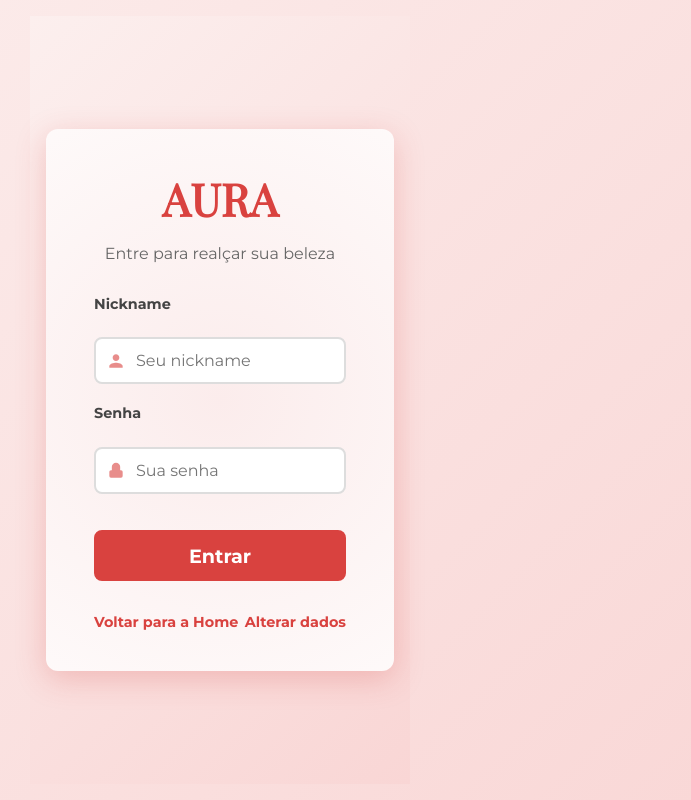
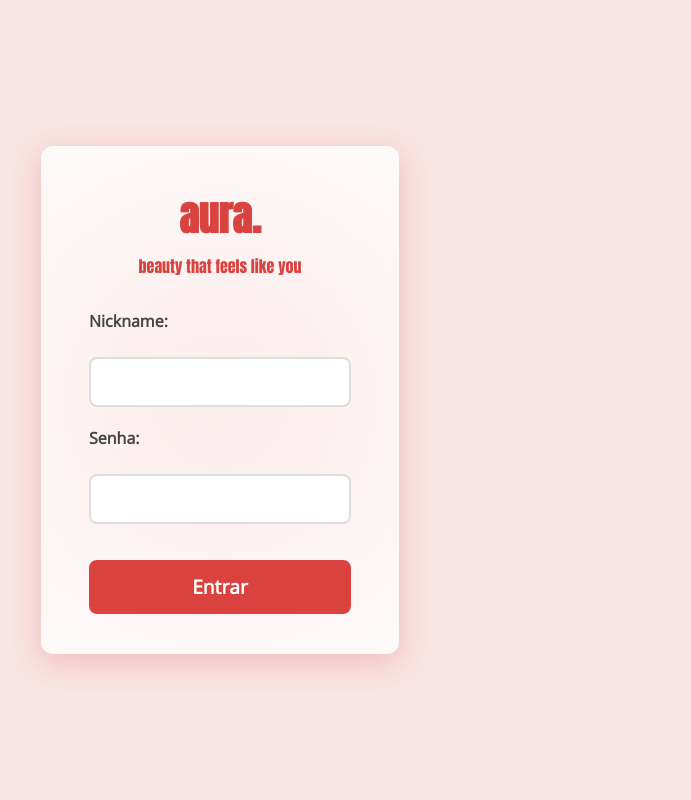
Before and after one commit to codegirletecvav/ProgWeb2, a PHP site: page /login.php in a window 1280 px wide. Shown: the whole page, without its empty margins (420-1111 px from the left). Run offline with PHP 8.4, Linux system fonts and the light colour scheme.

Commit message:
Update login.php

```diff
--- a/login.php
+++ b/login.php
@@ -50,10 +50,11 @@
 <head>
   <meta charset="UTF-8" />
   <meta name="viewport" content="width=device-width, initial-scale=1" />
-  <title>Login - AURA</title>
-  <link href="https://fonts.googleapis.com/css2?family=Montserrat:wght@400;700&family=Playfair+Display&display=swap" rel="stylesheet" />
+  <title>Login
+  </title>
+  <link href="https://fonts.googleapis.com/css2?family=Anton&family=Open+Sans&display=swap" rel="stylesheet" />
   <style>
-    /* Reset básico */
+
     * {
       box-sizing: border-box;
       margin: 0;
@@ -62,8 +63,8 @@
 
     body, html {
       height: 100%;
-      font-family: 'Montserrat', sans-serif;
-      background: linear-gradient(135deg, #fcefee 0%, #f9d6d5 100%);
+      font-family: 'Open Sans, sans-serif';
+      background: linear-gradient(135deg, #f9e5e4 0%, #f9e5e4 100%);
       display: flex;
       justify-content: center;
       align-items: center;
@@ -97,22 +98,13 @@
     }
 
     h1 {
-      font-family: 'Playfair Display', serif;
+      font-family: 'Anton', sans-serif;
       color: #d9423f;
-      font-size: 2.8rem;
-      margin-bottom: 1rem;
-      z-index: 1;
-      position: relative;
+      font-size: 2.5rem;
+      margin-bottom: 0.5rem;
     }
 
-    p.subtitle {
-      font-size: 1rem;
-      color: #666;
-      margin-bottom: 2rem;
-      font-weight: 500;
-      z-index: 1;
-      position: relative;
-    }
+
 
     form {
       display: flex;
@@ -126,9 +118,10 @@
       text-align: left;
       font-weight: 600;
       color: #444;
-      font-size: 0.9rem;
+      font-size: rem;
       margin-bottom: 0.3rem;
       user-select: none;
+      font-family: 'Open Sans', sans-serif;
     }
 
     input[type="text"],
@@ -138,7 +131,7 @@
       border-radius: 8px;
       font-size: 1rem;
       transition: border-color 0.3s ease;
-      font-family: 'Montserrat', sans-serif;
+      font-family: 'Open Sans', sans-serif;
     }
 
     input[type="text"]:focus,
@@ -158,7 +151,7 @@
       border-radius: 8px;
       cursor: pointer;
       transition: background-color 0.3s ease, transform 0.15s ease;
-      font-family: 'Montserrat', sans-serif;
+      font-family: 'Open Sans', sans-serif;
       margin-top: 1rem;
     }
 
@@ -174,29 +167,30 @@
       font-size: 0.95rem;
       user-select: none;
     }
-
 .extra-links {
-      margin-top: 2rem;
-      display: flex;
-      justify-content: space-between;
-      font-size: 0.9rem;
-      color: #d9423f;
-      font-weight: 600;
-      user-select: none;
+  margin-top: 25px;
+  text-align: center;
 }
 
 .extra-links a {
+  display: inline-block;
+  margin: 0 15px;
   color: #d9423f;
+  font-weight: bold;
   text-decoration: none;
-      transition: color 0.3s ease;
+  border-bottom: 2px solid transparent;
+  padding-bottom: 3px;
+  transition: border-color 0.3s ease, color 0.3s ease;
+  font-family: 'Open Sans', sans-serif;
 }
 
 .extra-links a:hover {
   color: #b23431;
-      text-decoration: underline;
+  border-bottom: 2px solid #b23431;
 }
 
-    /* Ícone simples no input */
+
+
     .input-group {
       position: relative;
     }
@@ -218,7 +212,16 @@
       padding-left: 40px;
     }
 
-    /* Responsividade */
+     p.subtitle {
+      font-size: 1rem;
+      color:  #d9423f;
+      margin-bottom: 2rem;
+      font-weight: 500;
+      z-index: 1;
+      position: relative;
+      font-family: 'Anton', sans-serif;
+    }
+
     @media (max-width: 450px) {
       .login-container {
         padding: 2rem 1.5rem;
@@ -229,20 +232,20 @@
 <body>
 
   <main class="login-container" role="main" aria-label="Formulário de login Makeup Glam">
-    <h1>AURA</h1>
-    <p class="subtitle">Entre para realçar sua beleza</p>
+    <h1>aura.</h1>
+      <p class="subtitle">beauty that feels like you</p>
+
+
 
     <form method="post" action="" novalidate>
-      <label for="nickname">Nickname</label>
+      <label for="nickname">Nickname:</label>
       <div class="input-group">
-        <svg aria-hidden="true" focusable="false" viewBox="0 0 24 24"><path d="M12 12c2.21 0 4-1.79 4-4s-1.79-4-4-4-4 1.79-4 4 1.79 4 4 4zm0 2c-2.67 0-8 1.34-8 4v2h16v-2c0-2.66-5.33-4-8-4z"/></svg>
-        <input type="text" id="nickname" name="nickname" class="with-icon" placeholder="Seu nickname" required autocomplete="username" />
+        <input type="text" id="nickname" name="nickname" class="with-icon" placeholder="" required autocomplete="username" />
       </div>
 
-      <label for="senha">Senha</label>
+      <label for="senha">Senha:</label>
       <div class="input-group">
-        <svg aria-hidden="true" focusable="false" viewBox="0 0 24 24"><path d="M12 17a2 2 0 0 0 2-2v-3a2 2 0 0 0-4 0v3a2 2 0 0 0 2 2zm6-6h-1V7a5 5 0 0 0-10 0v4H6a2 2 0 0 0-2 2v5a2 2 0 0 0 2 2h12a2 2 0 0 0 2-2v-5a2 2 0 0 0-2-2z"/></svg>
-        <input type="password" id="senha" name="senha" class="with-icon" placeholder="Sua senha" required autocomplete="current-password" />
+        <input type="password" id="senha" name="senha" class="with-icon" placeholder="" required autocomplete="current-password" />
       </div>
 
       <button type="submit" class="btn-login" aria-label="Entrar no sistema">Entrar</button>
@@ -251,11 +254,6 @@
         <p class="error-msg" role="alert"><?= htmlspecialchars($erro) ?></p>
       <?php endif; ?>
     </form>
-
-    <nav class="extra-links" aria-label="Links adicionais">
-      <a href="/trabalho_final/">Voltar para a Home</a>
-      <a href="alterar_dados.php">Alterar dados</a>
-    </nav>
   </main>
 
 </body>
```
Lines whose indentation alone changed are shown as unchanged.
